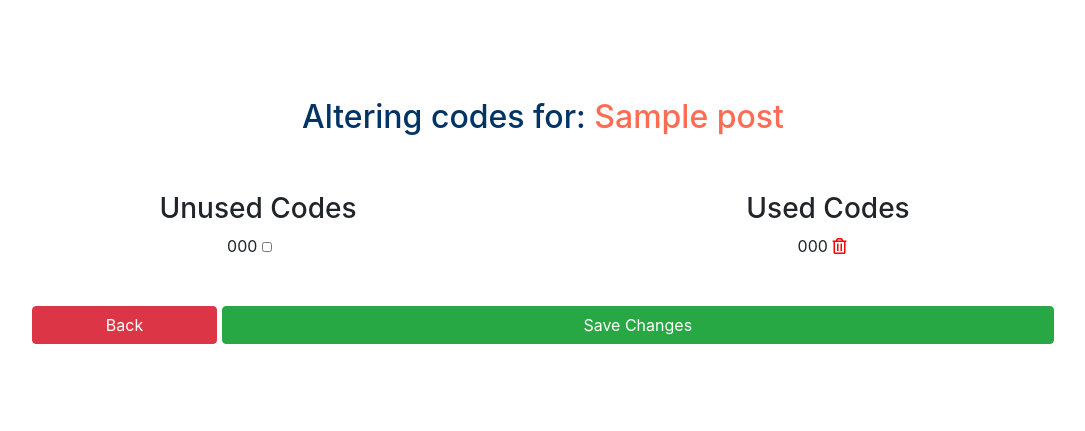
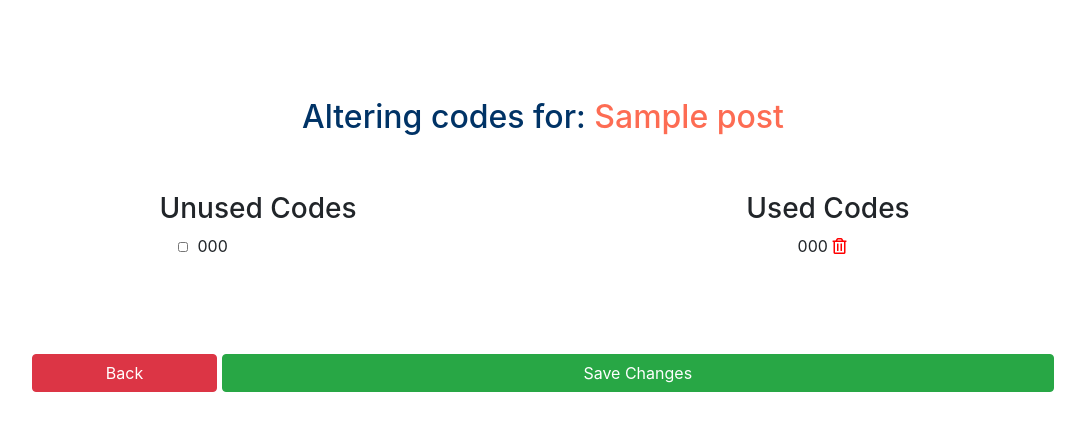
Before and after one commit to BobbyRobillard/marketing-management, a Django app: template posting/templates/posting/manage_codes.html in a window 1280 px wide. Shown: the part 86-517 px from the top of the page, without its empty margins (97-1182 px from the left). Run offline with Django 3.2, Linux system fonts and the light colour scheme; data comes from the database, SQL or seed files in the repository; tables that the repository leaves empty hold one stand-in row (values such as "Sample post"); the template is opened without the code that fills it: values that come from a table or form of the project are taken from there, most other values are stand-ins (such as "Sample title", 1, 10 or a date in 2020); parts of the project's set-up code (start-up, migrations or seed data) failed here and were passed over; some libraries are stand-ins or nearby versions.

Commit message:
Codes taken from store, storred in JS

```diff
--- a/posting/templates/posting/manage_codes.html
+++ b/posting/templates/posting/manage_codes.html
@@ -6,6 +6,7 @@ input[type="checkbox"] {
   font-size: 20px;
   height: 10px;
   width: 10px;
+  margin-right: 5px;
 }
 div {
   text-align:center;
@@ -18,14 +19,14 @@ div {
   <div class="row">
     <div class="col">
       <h3>Unused Codes</h3>
-      {% for code in unused_codes %}
-      {{ code }}
-      <div class="form-check-inline">
-        <label class="form-check-label">
-          <input type="checkbox" class="form-check-input">
-        </label>
-      </div><br>
-      {% endfor %}
+      <div class="row">
+        <div class="col offset-4" style="text-align:left;">
+          {% for code in unused_codes %}
+          <input id="{{ code }}" type="checkbox">
+          {{ code }}<br>
+          {% endfor %}
+        </div>
+      </div>
     </div>
     <div class="col">
       <h3>Used Codes</h3>
@@ -40,6 +41,7 @@ div {
       <br /><br />
     </div>
   </div>
+  <br /><br />
   <div class="row">
     <div class="col">
       <button class="btn btn-danger col-2">Back</button>
@@ -60,8 +62,11 @@ $('.fa-trash-alt').click(function() {
 });
 
 $('.btn-success').click(function() {
+  var codes = []
   $('input[type="checkbox"]').each(function() {
-    console.log($(this).is(':checked') + "\n");
+    if($(this).is(':checked')) {
+      codes.push($(this).attr('id'));
+    }
   });
 });
 </script>
--- a/posting/utils.py
+++ b/posting/utils.py
@@ -4,7 +4,7 @@ from administration.models import Project, StoreAuthentication
 
 def get_coupon_code_choices(post_pk):
     api = StoreAuthentication.objects.get(project=Post.objects.get(pk=post_pk).project).connect()
-    return api.get("coupons").json()
+    return [coupon['code'] for coupon in api.get("coupons").json()]
 
 def create_post(data, project_pk):
     p = Post.objects.create(name=data['name'], project=Project.objects.get(pk=project_pk),
```
